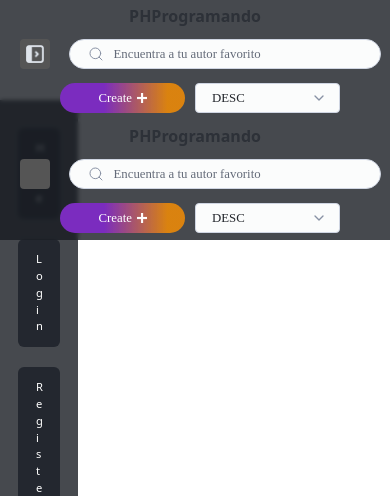
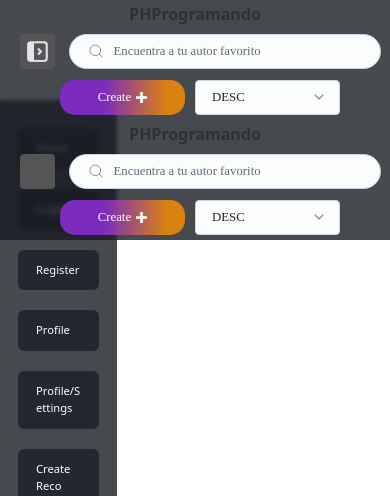
Before and after one commit to Eriquito00/LoginPHP, a PHP site: page / in a window 390 px wide. Shown: the top 496 px of the page. Run offline with PHP 8.4, Linux system fonts and the light colour scheme; data that the repository does not hold is empty; some libraries are stand-ins or nearby versions; some web fonts are replaced.

Commit message:
Nav button fix

```diff
--- a/public/js/Navigation.js
+++ b/public/js/Navigation.js
@@ -1,4 +1,4 @@
-const button = document.getElementById("btn_navigation");
+const button = document.querySelectorAll("#btn_navigation");
 const navigation = document.getElementById("navigation");
 const main = document.getElementById("main_content");
 
@@ -24,12 +24,15 @@ function handleResize() {
 }
 
 function updateButtonIcon() {
-    button.style.backgroundImage = navigation.classList.contains("nav_disabled")
-    ? button.style.backgroundImage = 'url("./assets/nav_en.png")'
-    : button.style.backgroundImage = 'url("./assets/nav_dis.png")';
+    button.forEach((btn) => {
+        btn.style.backgroundImage = navigation.classList.contains("nav_disabled")
+        ? btn.style.backgroundImage = 'url("./assets/nav_en.png")'
+        : btn.style.backgroundImage = 'url("./assets/nav_dis.png")';
+    });
 }
 
-button.addEventListener("click", () => {
+button.forEach((btn) => {
+    btn.addEventListener("click", () => {
         if (window.innerWidth <= 850) {
             navigation.classList.toggle("nav_disabled");
             navigation.classList.add("nav_enabled_big");
@@ -40,6 +43,7 @@ button.addEventListener("click", () => {
         }
         updateButtonIcon();
     });
+})
 
 window.addEventListener("resize", () => {
     handleResize();
--- a/public/styles/_header.css
+++ b/public/styles/_header.css
@@ -4,7 +4,7 @@
     left: 0;
     right: 0;
     display: grid;
-    grid-template-columns: 15% 70% 15%;
+    grid-template-columns: 20% 60% 20%;
     width: 100%;
     height: 80px;
     z-index: 100;
@@ -18,17 +18,27 @@
 
 .header_title {
     display: flex;
+    flex-direction: row;
+    display: flex;
     align-items: center;
     justify-content: center;
     text-align: center;
-    font-size: 1rem;
+}
+
+.header_h1 {
+    display: flex;
+    align-items: center;
+    justify-content: center;
+    text-align: center;
+    font-size: 0.9rem;
     margin: 0px;
     padding: 0px;
+    margin: 0 10px;
 }
 
 .header_inputs {
     display: grid;
-    grid-template-columns: 10% 50%;
+    grid-template-columns: 60%;
     justify-content: center;
     text-align: center;
     align-items: center;
@@ -89,6 +99,9 @@
     height: 32%;
 }
 
+.btn_nav {
+    display: none;
+}
 
 @media (max-width: 1400px) {
     .filter, .btn_navigation, input[type="search"], .create_button {
@@ -99,25 +112,17 @@
 
 @media (max-width: 1200px) {
     .feed_search {
-        grid-template-columns: 20% 60% 20%;
+        grid-template-columns: 25% 50% 25%;
     }
 
-    .header_inputs {
-        grid-template-columns: 10% 60%;
-    }
-
-    .header_title {
+    .header_h1 {
         font-size: 0.9rem;
     }
 }
 
 @media (max-width: 1000px) {
-    .feed_search {
-        grid-template-columns: 25% 50% 25%;
-    }
-
     .header_inputs {
-        grid-template-columns: 10% 80%;
+        grid-template-columns: 80%;
     }
 
     .filter, .btn_navigation, input[type="search"], .create_button {
@@ -125,28 +130,40 @@
         height: 40px;
     }
 
-    .header_title {
+    .header_h1 {
         font-size: 1rem;
     }
 }
 
 @media (max-width: 850px) {
+    .feed_search {
+        grid-template-columns: 30% 40% 30%;
+    }
+
+    .header_inputs {
+        grid-template-columns: 90%;
+    }
+
     .filter, .btn_navigation, input[type="search"], .create_button {
         height: 40px;
     }
 }
 
 @media (max-width: 750px) {
-    .header_inputs {
-        grid-template-columns: 10% 80%;
-    }
-
     input[type="search"] {
         margin: 0px 10px;
     }
 }
 
-@media (max-width: 650px) {
+@media (max-width: 700px) {
+    .btn_title {
+        display: none;
+    }
+
+    .btn_nav {
+        display: block;
+    }
+
     .feed_search {
         grid-template-columns: 100%;
         height: 120px;
@@ -154,7 +171,7 @@
 
     .filter, .btn_navigation, input[type="search"], .create_button {
         font-size: 0.8rem;
-        height: 30px;
+        height: 35px;
     }
 
     .header_inputs {
--- a/public/styles/_navigation.css
+++ b/public/styles/_navigation.css
@@ -1,5 +1,5 @@
 :root {
-    --nav-width: 15%;
+    --nav-width: 20%;
 }
 
 .nav_aside {
@@ -63,7 +63,13 @@
 
 @media (max-width: 1200px) {
     :root {
-        --nav-width: 20%;
+        --nav-width: 25%;
+    }
+}
+
+@media (max-width: 850px) {
+    :root {
+        --nav-width: 30%;
     }
 }
 
--- a/src/view/components/_header.php
+++ b/src/view/components/_header.php
@@ -1,8 +1,11 @@
 <link rel="stylesheet" href="./styles/_header.css">
 <header class="feed_search">
-    <h1 class="header_title">PHProgramando</h1>
+    <div class="header_title">
+        <button class="btn_navigation btn_title" id="btn_navigation"></button>
+        <h1 class="header_h1">PHProgramando</h1>
+    </div>
     <div class="header_inputs">
-        <button class="btn_navigation" id="btn_navigation"></button>
+        <button class="btn_navigation btn_nav" id="btn_navigation"></button>
         <input class="filter" id="search" type="search" placeholder="Encuentra a tu autor favorito">
     </div>
     <div class="header_buttons">
```
Lines whose indentation alone changed are shown as unchanged.
